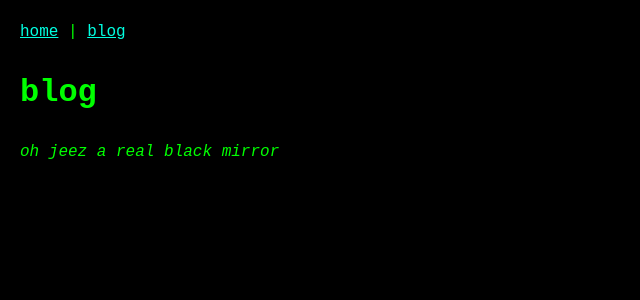
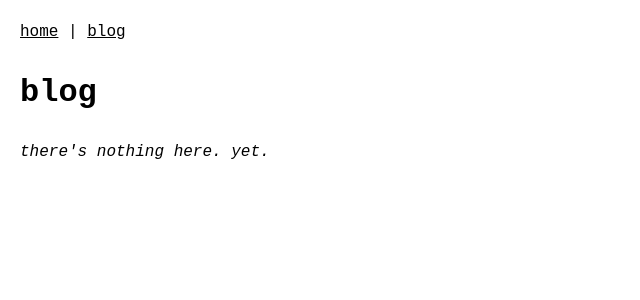
Before and after one commit to andylyfo/andylyfo.github.io, a Jekyll site: the page blog.html, which Jekyll copies as it is, in a window 1280 px wide. Shown: the top 300 px of the page, without its empty margins (0-640 px from the left). Built offline with Jekyll 4.4.1, drawn with Linux system fonts in a browser that asks for light colours.

Commit message:
colour change

```diff
--- a/blog.html
+++ b/blog.html
@@ -14,7 +14,7 @@
         </nav>
     </header>
     <h1>blog</h1>
-    <p><i>oh jeez a real black mirror</i></p>
+    <p><i>there's nothing here. yet.</i></p>
     <div id="blog-content"></div>
     <script>
         // Function to load and display markdown posts
--- a/css/main.css
+++ b/css/main.css
@@ -1,32 +1,29 @@
 /* Terminal-like theme */
 body {
-  background-color: #000000;
-  color: #00ff00; /* Bright green text */
+  background-color: #FFFFFF;
+  color: #000000;
   font-family: 'JetBrains Mono', 'Courier New', 'Consolas', monospace;
   line-height: 1.6;
   margin: 0;
   padding: 20px;
 }
 
-/* Links in terminal green */
 a {
-  color: #00ffe1;
+  color: #000000;
   text-decoration: underline;
 }
 
 a:hover {
-  color: #00ffe1; /* Slightly darker green when hovering */
+  color: #009900;
   text-decoration: none;
 }
 
-/* Headings with terminal-style formatting */
 h1, h2, h3, h4, h5, h6 {
-  color: #00ff00;
+  color: #000000;
   font-family: 'JetBrains Mono', 'Courier New', 'Consolas', monospace;
   font-weight: bold;
 }
 
-/* Optional: Add a subtle terminal glow effect */
 .container {
   text-shadow: 0 0 5px rgba(0, 255, 0, 0.3);
 }
--- a/index.html
+++ b/index.html
@@ -1,5 +1,5 @@
 <!DOCTYPE html>
-<html>
+<html lang="en">
 <head>
       <meta charset="UTF-8">
       <title>Andy Lyford</title>
```
